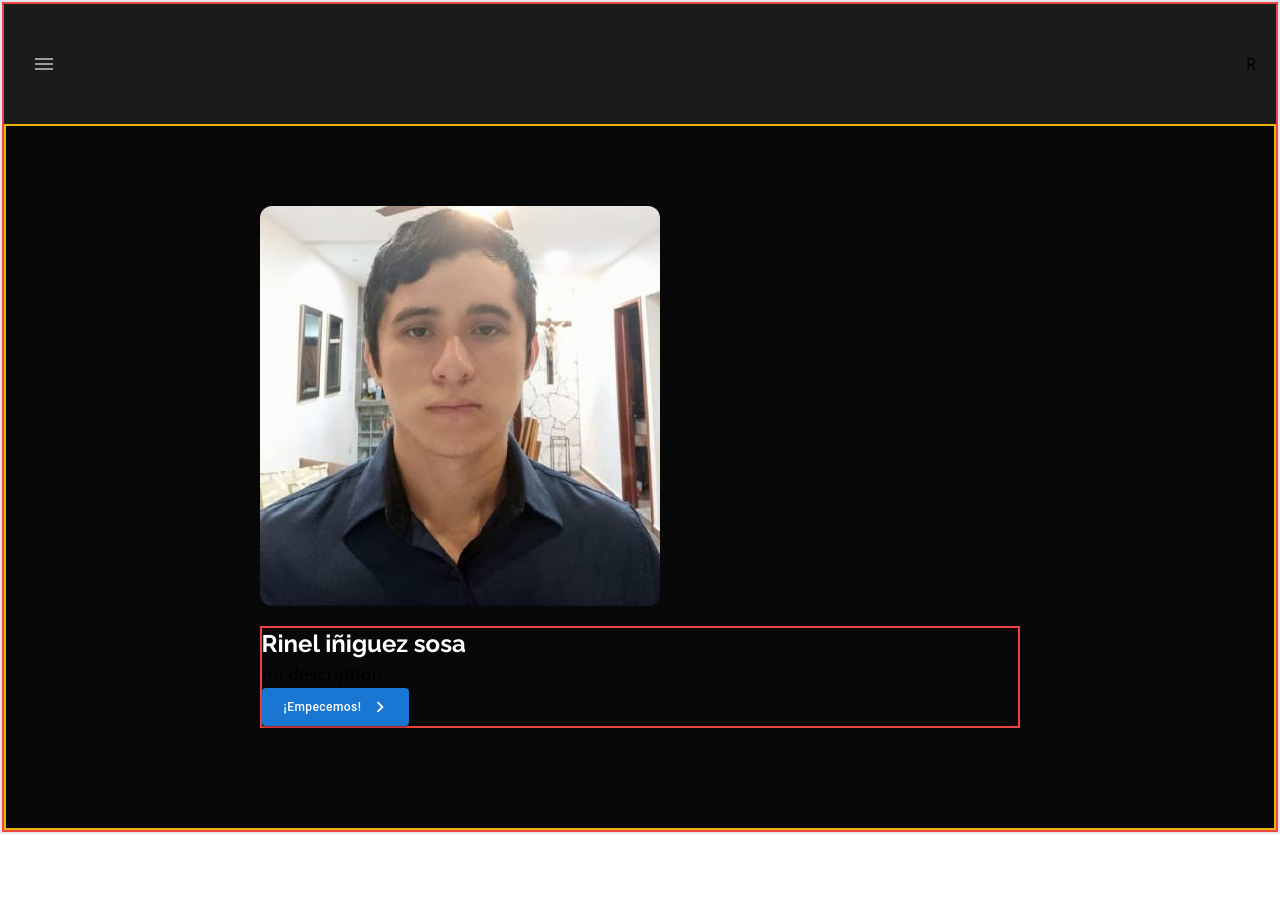
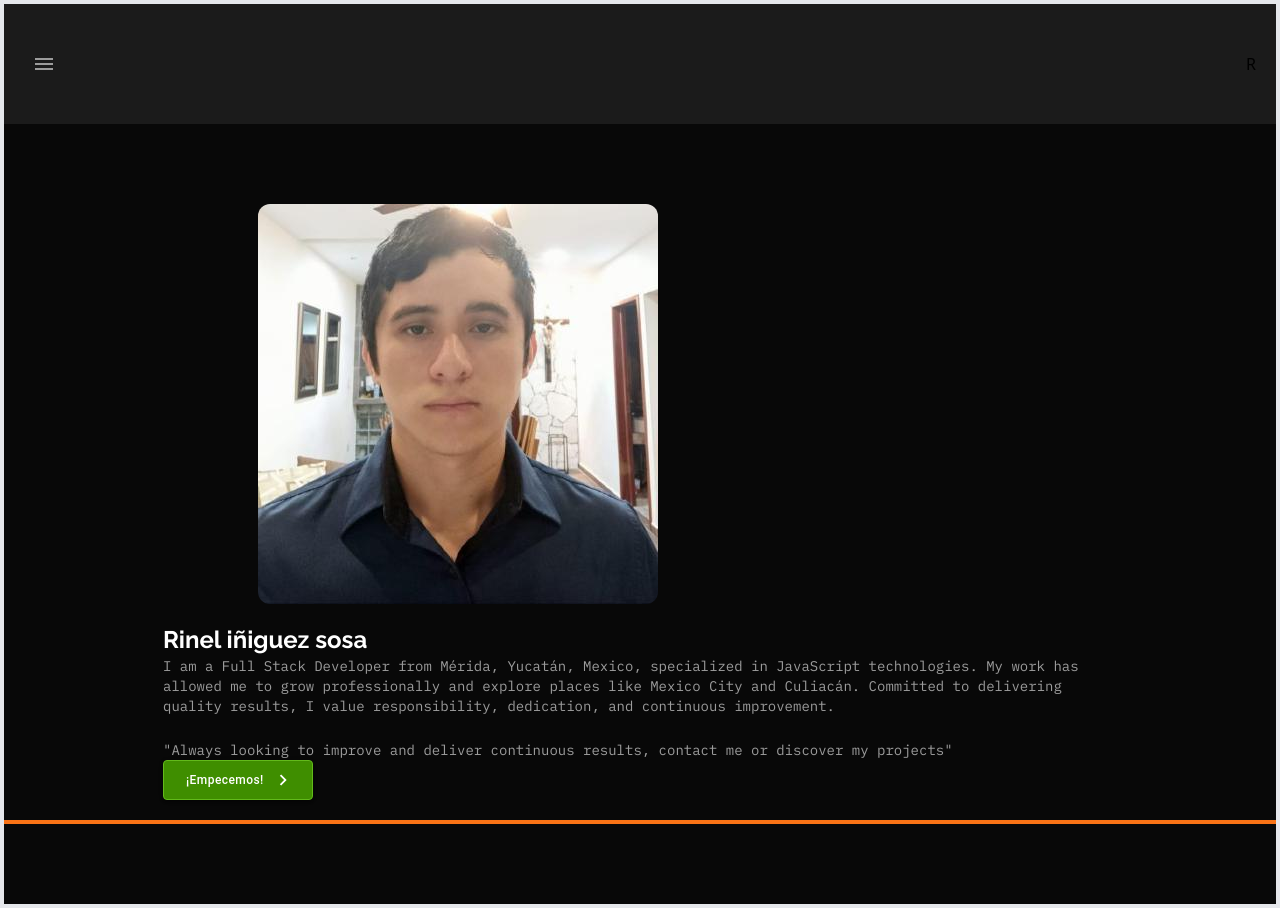
Before and after one commit to rineliniguezsosa/Portafolio, a React (Vite) app: page / in a window 1280 px wide. Before the commit the page ends 834 px from the top, so only its background shows below. Built offline with nearby package versions, Linux system fonts and the light colour scheme.

Commit message:
[FEAT] Cambios en el archivo App.tsx
- eliminando bordes
- estableciendo css en los elementos p, color de texto darkgray, funete font-ibm-plex-mono, texto a 0.875rem
- estableciendo un color de fondo y borde
- estableciendo un width full y tamaño y color de borde

```diff
--- a/src/App.tsx
+++ b/src/App.tsx
@@ -4,11 +4,11 @@ import { Navbar } from './components/layout/Navbar';
 
 function App() {
   return (
-    <main className='w-full border-2 border-green-500'>
-        <section className='w-full border-2 border-red-500'>
+    <main className='w-full border-2'>
+        <section className='w-full border-2 border-blue-500'>
           <Navbar/>
           <div
-          className='w-full flex flex-col gap-5 bg-dark items-center py-20 border-2 border-yellow-500'
+          className='w-full flex flex-col gap-5 bg-dark items-center py-20 '
           >
 
             {/* imagen */}
@@ -22,23 +22,31 @@ function App() {
             {/* fin imagen */}
 
             {/* información personal */}
-            <div className='w-3/5 text-left border-2 border-red-500'>
+            <div className='w-3/4 text-left'>
               <h1 className='text-2xl font-raleway font-bold text-white'>Rinel iñiguez sosa</h1>
-              <p className='text-lg'>mi description</p>
+              <p className='text-darkgray font-ibm-plex-mono text-sm'>
+              I am a Full Stack Developer from Mérida, Yucatán, Mexico, specialized in JavaScript
+               technologies. My work has allowed me to grow professionally and explore places like Mexico City and Culiacán.
+               Committed to delivering quality results, I value responsibility, dedication, and continuous improvement.
+              </p>
+              <br />
+              <p className='text-darkgray font-ibm-plex-mono text-sm'>
+              "Always looking to improve and deliver continuous results, contact me or discover my projects"
+              </p>
               <ButtonMui
                 href="#"
                 endIcon={<KeyboardArrowRightOutlinedIcon />}
                 className='text-white'
-                color='primary'
+                // color='primary'
                 variant='contained'
                 size='large'
-                sx={{ textTransform: "none" }}
+                sx={{ textTransform:"none",background:'#3F8E00',border:'1px #62BA1B solid'}}
               >
                 <span className='text-xs'>¡Empecemos!</span>
               </ButtonMui>
             </div>
             {/* fin información personal */}
-            <div>
+            <div className='w-full border-2 border-orange-500'>
 
             </div>
           </div>
```
